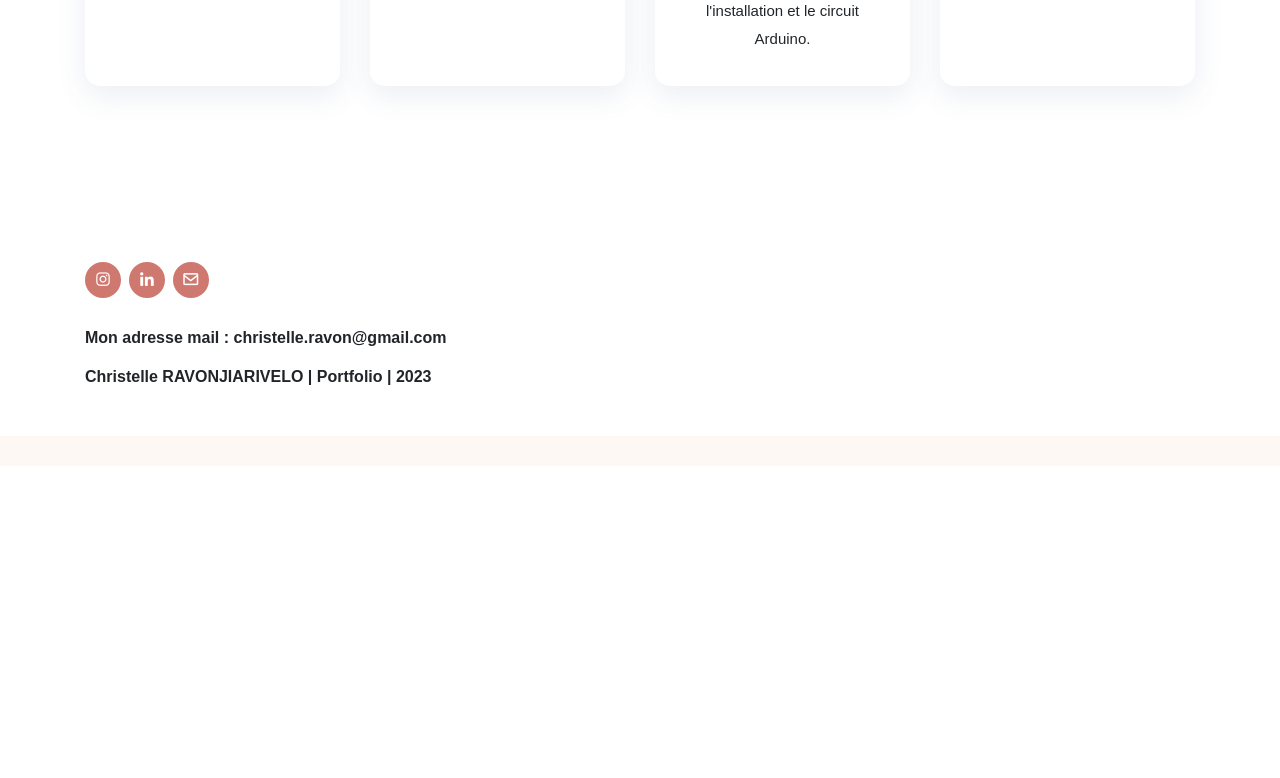
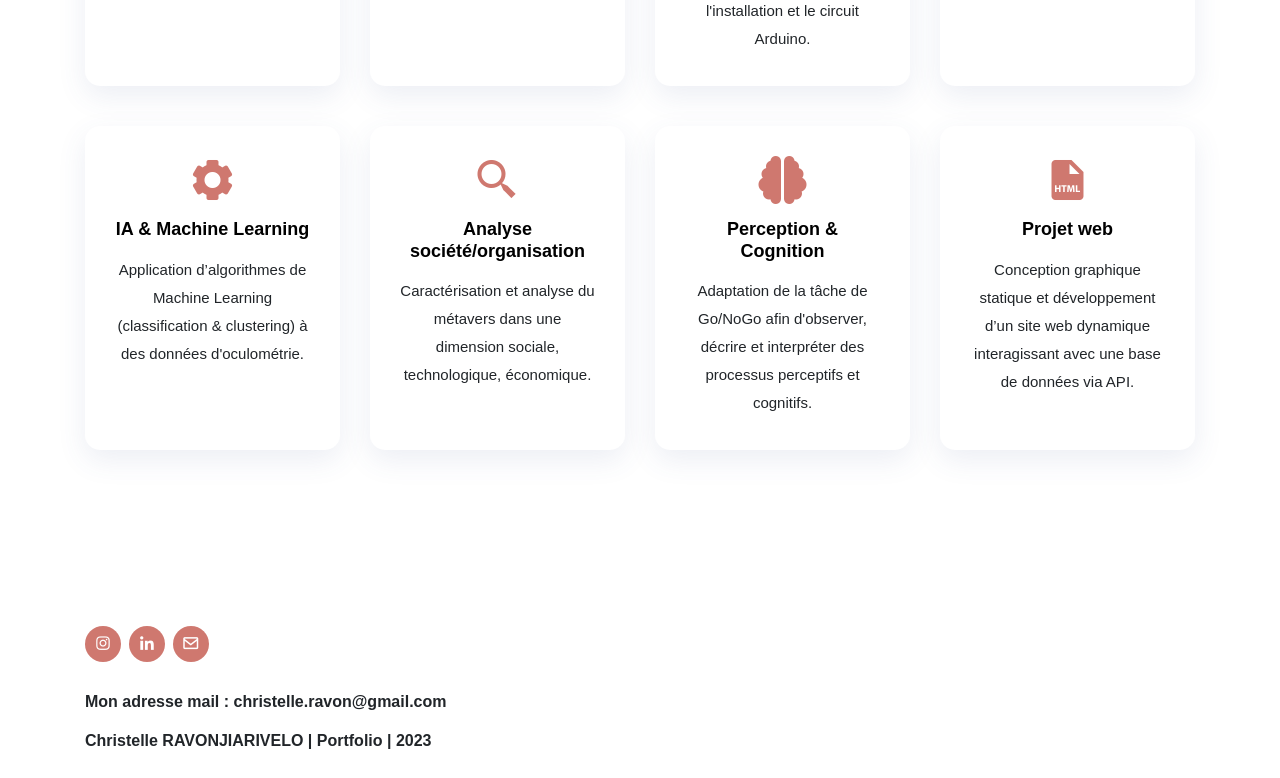
Before and after one commit to christellervn/christellervn.github.io, a plain HTML site: page index.html in a window 1280 px wide. Shown: the part 1679-2457 px from the top of the page. Before the commit the page ends 2145 px from the top, so only its background shows below. Drawn offline with nearby package versions, Linux system fonts and the light colour scheme.

Commit message:
Add files via upload

```diff
--- a/index.html
+++ b/index.html
@@ -146,6 +146,46 @@
             </div>
           </div>
 
+           <div class="col-md-6 col-lg-3 d-flex align-items-stretch" data-aos="zoom-in" data-aos-delay="200">
+            <div class="icon-box">
+              <div class="icon"><i class='bx bxs-cog' ></i></div>
+              <h4 class="title"><a href="">IA & Machine Learning</a></h4>
+              <p class="description">Application d’algorithmes de Machine Learning (classification & clustering) à des données d'oculométrie.
+
+              </p>
+            </div>
+          </div>
+
+          <div class="col-md-6 col-lg-3 d-flex align-items-stretch" data-aos="zoom-in" data-aos-delay="200">
+            <div class="icon-box">
+              <div class="icon"><i class='bx bx-search-alt-2'></i></div>
+              <h4 class="title"><a href="">Analyse société/organisation</a></h4>
+              <p class="description">Caractérisation et analyse du métavers dans une dimension sociale, technologique, économique.
+
+              </p>
+            </div>
+          </div>
+
+          <div class="col-md-6 col-lg-3 d-flex align-items-stretch" data-aos="zoom-in" data-aos-delay="200">
+            <div class="icon-box">
+              <div class="icon"><i class="fa-solid fa-brain"></i></div>
+              <h4 class="title"><a href="">Perception & Cognition</a></h4>
+              <p class="description">Adaptation de la tâche de Go/NoGo afin d'observer, décrire et interpréter des processus perceptifs et cognitifs.
+
+              </p>
+            </div>
+          </div>
+
+           <div class="col-md-6 col-lg-3 d-flex align-items-stretch" data-aos="zoom-in" data-aos-delay="200">
+            <div class="icon-box">
+              <div class="icon"><i class='bx bxs-file-html'></i></div>
+              <h4 class="title"><a href="">Projet web</a></h4>
+              <p class="description">Conception graphique statique et développement d’un site web dynamique interagissant avec une base de données via API.
+
+              </p>
+            </div>
+          </div>
+
 
 
         </div>
@@ -197,6 +237,7 @@
 
   <!-- Template Main JS File -->
   <script src="assets/js/main.js"></script>
+  <script src="https://kit.fontawesome.com/06d2d81f09.js" crossorigin="anonymous"></script>
 
 
 </body>
```
